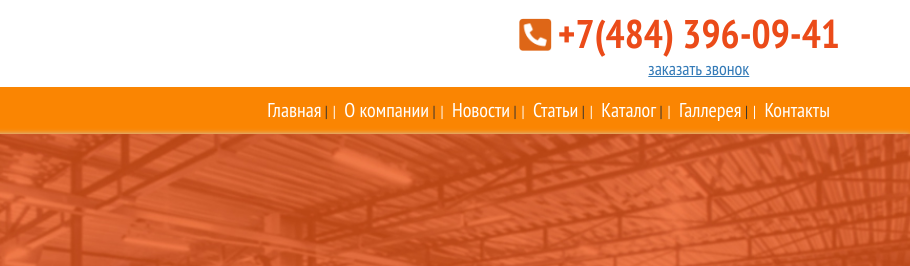
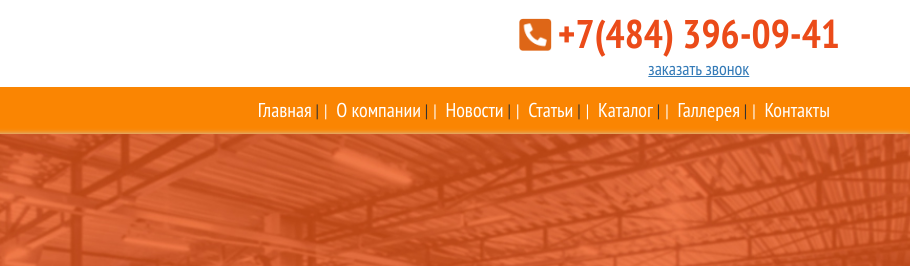
Before and after one commit to leman-os/tehnoliga, a website: page app/index.html in a window 1280 px wide. Shown: the top 266 px of the page, 370-1280 px from the left. Drawn offline with nearby package versions, Linux system fonts and the light colour scheme; files that its build step writes are made by us from their sources; files whose address does not match are found by name.

Commit message:
190306-2

```diff
--- a/app/sass/main.sass
+++ b/app/sass/main.sass
@@ -38,7 +38,7 @@ html, body
 	height: 100%
 
 body
-	font-size: 16px
+	font-size: 18px
 	min-width: 320px
 	position: relative
 	line-height: 1.65
```
